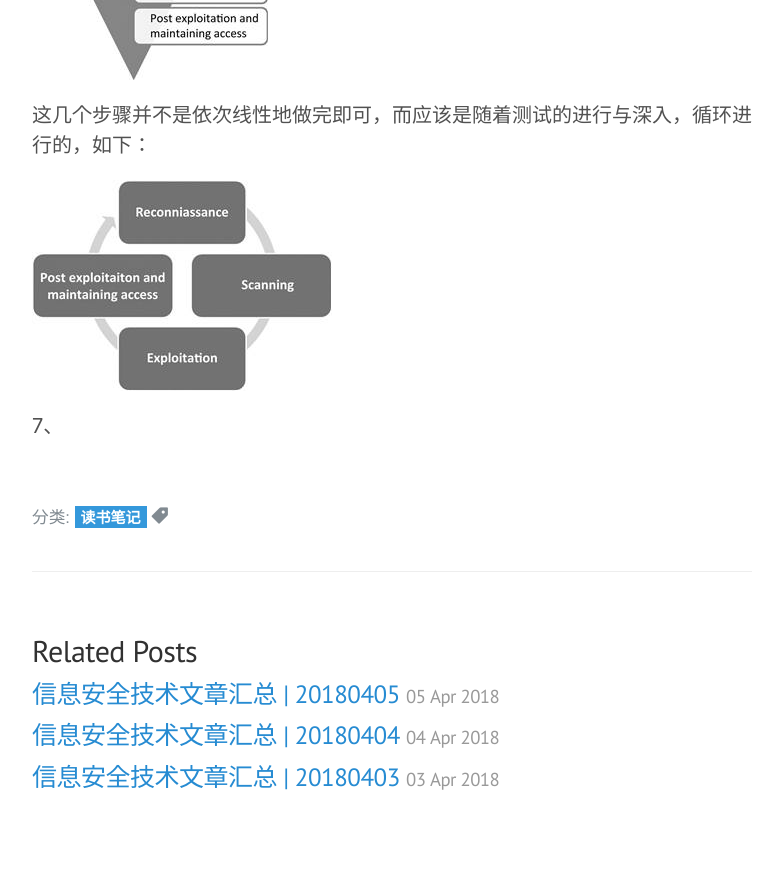
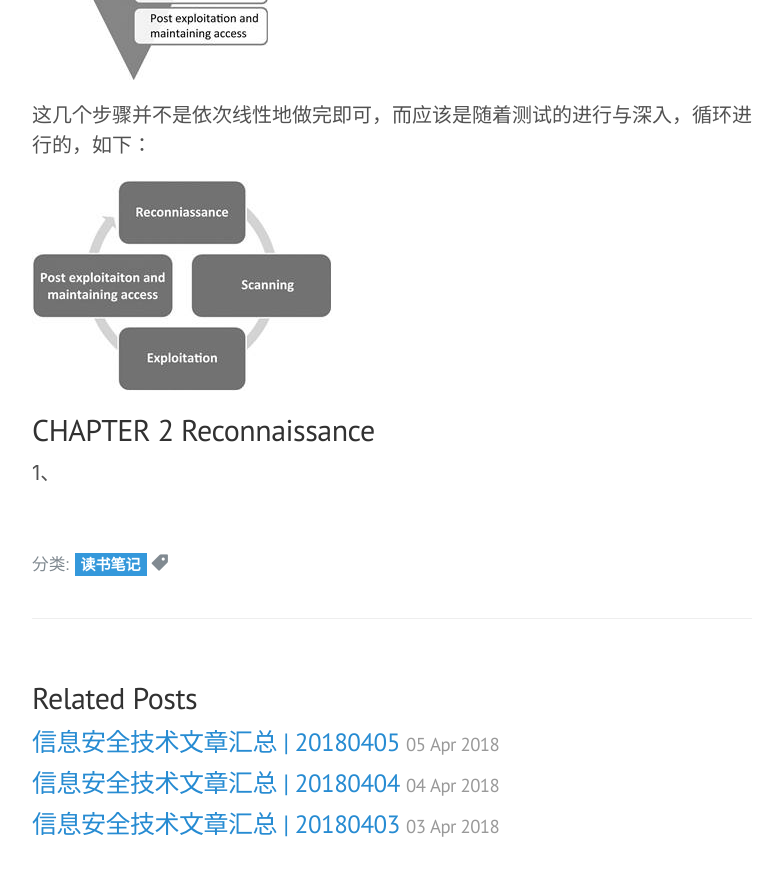
Before and after one commit to victor-infosec/victor-infosec.github.io, a Jekyll site: the page built from _posts/books/The-Basics-of-Hacking-and-Penetration-Testing/2018-04-05-The-Basics-of-Hacking-and-Penetration-Testing.md, in a window 1280 px wide and 900 px high, scrolled down 1832 px. Shown: the top 876 px of the window, without its empty margins (248-1031 px from the left). Built offline with Jekyll 4.4.1, drawn with Linux system fonts in a browser that asks for light colours; nearby versions of some CDN libraries; some web fonts are replaced; library files that are not in the unit come from our copies; before the commit the page ends 2685 px from its top, so only the background shows below that.

Commit message:
20180405

```diff
--- a/_posts/books/The-Basics-of-Hacking-and-Penetration-Testing/2018-04-05-The-Basics-of-Hacking-and-Penetration-Testing.md
+++ b/_posts/books/The-Basics-of-Hacking-and-Penetration-Testing/2018-04-05-The-Basics-of-Hacking-and-Penetration-Testing.md
@@ -53,4 +53,6 @@ CHAPTER 1 What is Penetration Testing?
 
 ![渗透测试流程2](https://github.com/victor-infosec/victor-infosec.github.io/raw/master/_posts/books/The-Basics-of-Hacking-and-Penetration-Testing/2.png)
 
-7、
+CHAPTER 2 Reconnaissance
+--------------------------------------
+1、
```
